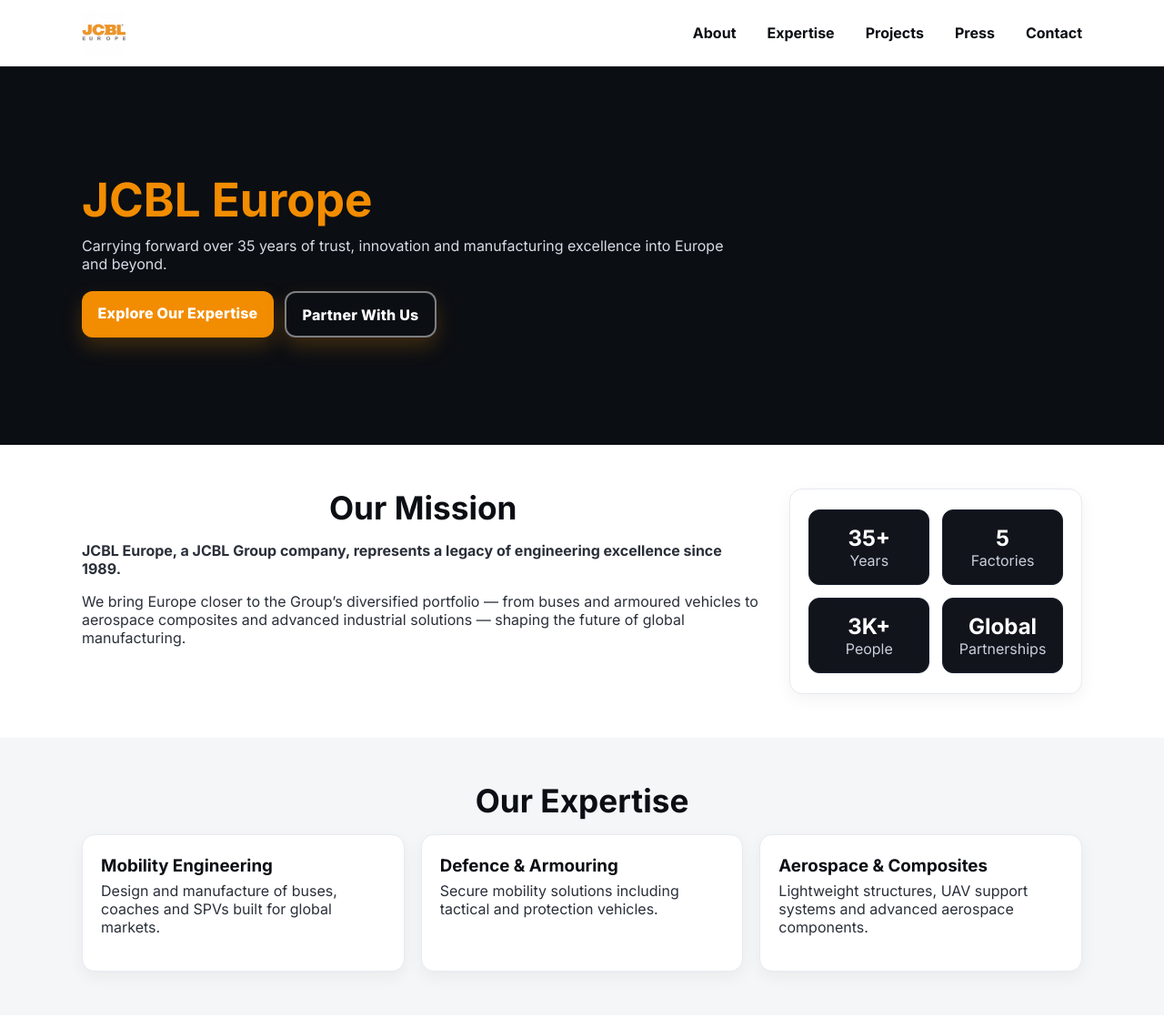
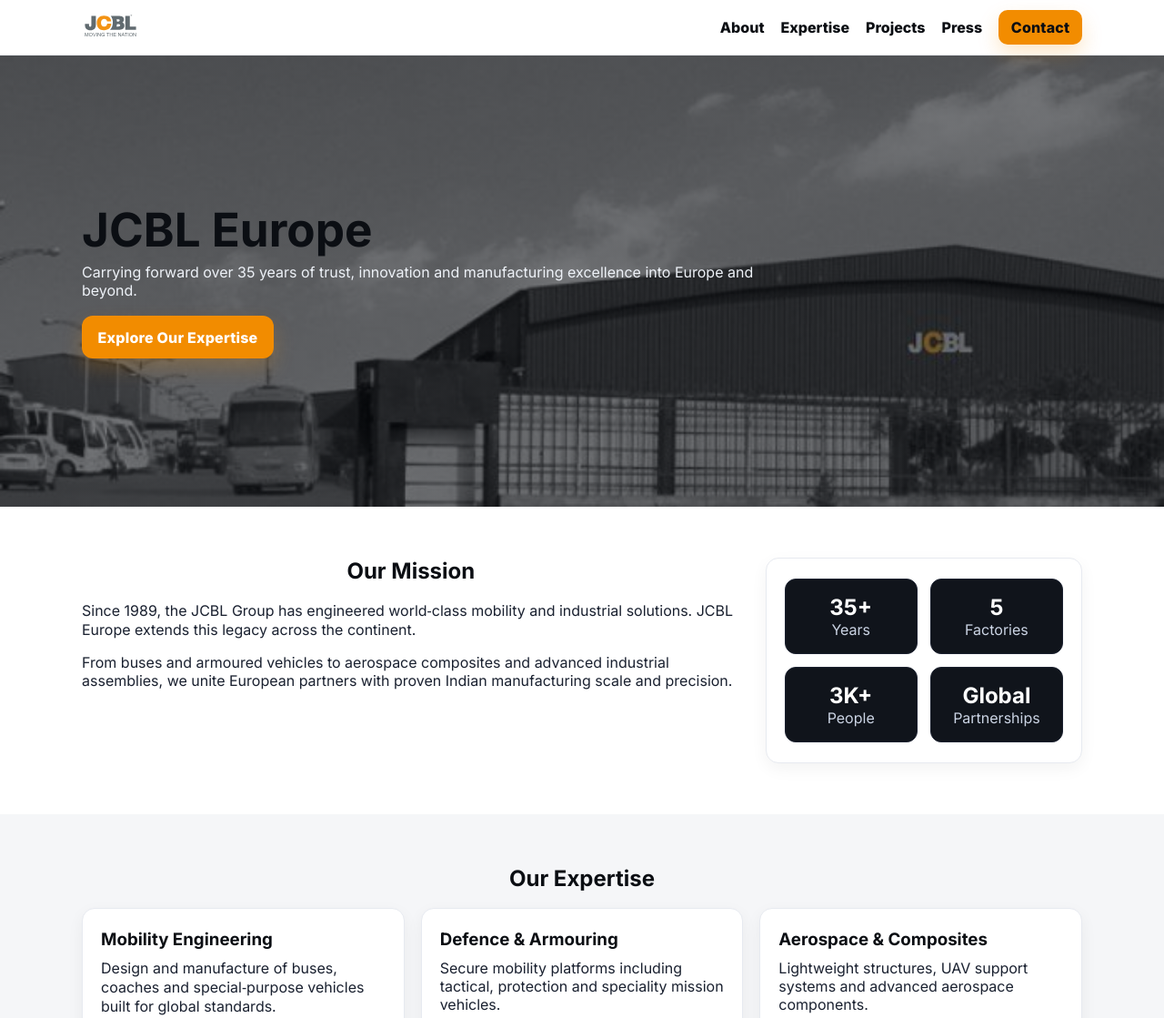
Before and after one commit to jcblgroupeu/jcbl-europe-site, a plain HTML site: page index.html in a window 1280 px wide. Shown: the top 1119 px of the page at 91% size. Drawn offline with Linux system fonts and the light colour scheme.

Commit message:
Add files via upload

```diff
--- a/index.html
+++ b/index.html
@@ -1,73 +1,71 @@
 <!DOCTYPE html>
 <html lang="en">
 <head>
-  <meta charset="UTF-8">
-  <meta name="viewport" content="width=device-width, initial-scale=1">
+  <meta charset="UTF-8" />
+  <meta name="viewport" content="width=device-width, initial-scale=1" />
   <title>JCBL Europe — A JCBL Group Enterprise</title>
-  <meta name="description" content="JCBL Europe is a JCBL Group enterprise — mobility engineering, defence & armouring, aerospace & composites for global markets.">
-  <link rel="icon" href="assets/logo.png">
+  <meta name="description" content="JCBL Europe brings over 35 years of engineering and manufacturing excellence to Europe — mobility engineering, defence & armouring, aerospace & composites." />
   <link rel="preconnect" href="https://fonts.googleapis.com">
   <link rel="preconnect" href="https://fonts.gstatic.com" crossorigin>
-  <link href="https://fonts.googleapis.com/css2?family=Inter:wght@300;400;600;700;800&display=swap" rel="stylesheet">
-  <link rel="stylesheet" href="styles.css">
+  <link href="https://fonts.googleapis.com/css2?family=Inter:wght@400;600;700;800&display=swap" rel="stylesheet">
+  <link rel="icon" type="image/png" href="assets/favicon.png">
+  <link rel="stylesheet" href="style.css" />
+  <style>html{scroll-behavior:smooth}</style>
 </head>
 <body>
   <header class="nav">
     <div class="container nav-inner">
-      <div class="brand">
-        <img src="assets/logo.png" alt="JCBL Europe logo" height="48">
-      </div>
-      <nav>
-        <a href="#mission">About</a>
+      <a class="brand" href="#top" aria-label="JCBL Europe">
+        <img src="assets/logo.svg" alt="JCBL Europe logo" height="28" />
+      </a>
+      <nav class="nav-links">
+        <a href="#about">About</a>
         <a href="#expertise">Expertise</a>
         <a href="#projects">Projects</a>
         <a href="#press">Press</a>
-        <a href="#contact">Contact</a>
+        <a class="btn btn-small" href="#contact">Contact</a>
       </nav>
     </div>
   </header>
 
-  <!-- Hero -->
-  <section class="hero">
+  <main id="top">
+    <section class="hero hero-photo" aria-labelledby="hero-title">
       <div class="container hero-inner">
-      <h1><span>JCBL Europe</span></h1>
-      <p>Carrying forward over 35 years of trust, innovation and manufacturing excellence into Europe and beyond.</p>
+        <h1 id="hero-title">JCBL Europe</h1>
+        <p class="sub">Carrying forward over 35 years of trust, innovation and manufacturing excellence into Europe and beyond.</p>
         <div class="cta-row">
           <a href="#expertise" class="btn">Explore Our Expertise</a>
-        <a href="#contact" class="btn ghost">Partner With Us</a>
         </div>
       </div>
     </section>
 
-  <!-- Mission -->
-  <section id="mission" class="section">
+    <section id="about" class="section">
       <div class="container grid-2">
         <div>
           <h2>Our Mission</h2>
-        <p class="lead">JCBL Europe, a JCBL Group company, represents a legacy of engineering excellence since 1989.</p>
-        <p>We bring Europe closer to the Group’s diversified portfolio — from buses and armoured vehicles to aerospace composites and advanced industrial solutions — shaping the future of global manufacturing.</p>
+          <p class="lead">Since 1989, the JCBL Group has engineered world‑class mobility and industrial solutions. JCBL Europe extends this legacy across the continent.</p>
+          <p>From buses and armoured vehicles to aerospace composites and advanced industrial assemblies, we unite European partners with proven Indian manufacturing scale and precision.</p>
         </div>
-        <div class="card stat">
-          <div class="stat-item"><strong>35+</strong><span>Years</span></div>
-          <div class="stat-item"><strong>5</strong><span>Factories</span></div>
-          <div class="stat-item"><strong>3K+</strong><span>People</span></div>
-          <div class="stat-item"><strong>Global</strong><span>Partnerships</span></div>
+        <div class="card stats">
+          <div class="stat"><strong>35+</strong><span>Years</span></div>
+          <div class="stat"><strong>5</strong><span>Factories</span></div>
+          <div class="stat"><strong>3K+</strong><span>People</span></div>
+          <div class="stat"><strong>Global</strong><span>Partnerships</span></div>
         </div>
       </div>
     </section>
 
-  <!-- Expertise -->
-  <section id="expertise" class="section alt">
+    <section id="expertise" class="section section-alt">
       <div class="container">
         <h2>Our Expertise</h2>
         <div class="cards">
           <article class="card">
             <h3>Mobility Engineering</h3>
-          <p>Design and manufacture of buses, coaches and SPVs built for global markets.</p>
+            <p>Design and manufacture of buses, coaches and special‑purpose vehicles built for global standards.</p>
           </article>
           <article class="card">
             <h3>Defence & Armouring</h3>
-          <p>Secure mobility solutions including tactical and protection vehicles.</p>
+            <p>Secure mobility platforms including tactical, protection and speciality mission vehicles.</p>
           </article>
           <article class="card">
             <h3>Aerospace & Composites</h3>
@@ -77,14 +75,13 @@
       </div>
     </section>
 
-  <!-- Projects -->
     <section id="projects" class="section">
       <div class="container">
         <h2>Featured Projects</h2>
         <div class="cards cards-2">
           <article class="card">
             <h4>Global Bus Partnerships</h4>
-          <p>Collaborations with Daimler, Toyota and SML Isuzu to deliver advanced mobility platforms worldwide.</p>
+            <p>Collaboration with OEMs including Daimler, Toyota and SML Isuzu to deliver premium buses and coaches for international markets.</p>
           </article>
           <article class="card">
             <h4>Defence & Aerospace Platforms</h4>
@@ -92,7 +89,7 @@
           </article>
           <article class="card">
             <h4>Rolus Slovakia R&D Hub</h4>
-          <p>European innovation hub developing next‑generation combat systems, aerospace composites and precision engineering solutions.</p>
+            <p>European centre for advanced defence and aerospace engineering — co‑developing next‑generation systems and precision technologies with global partners.</p>
           </article>
           <article class="card">
             <h4>Special Purpose Vehicles</h4>
@@ -102,8 +99,7 @@
       </div>
     </section>
 
-  <!-- Press -->
-  <section id="press" class="section alt">
+    <section id="press" class="section section-alt">
       <div class="container">
         <h2>Press</h2>
         <div class="cards">
@@ -121,19 +117,18 @@
       </div>
     </section>
 
-  <!-- Contact -->
     <section id="contact" class="section">
       <div class="container grid-2">
         <div>
           <h2>Contact Us</h2>
-        <p>Connect with JCBL Europe to explore collaborations, partnerships and global opportunities.</p>
+          <p>Let’s explore collaborations, partnerships and supply programmes across Europe.</p>
           <ul class="contact-list">
             <li><strong>Email:</strong> contact@jcbleurope.com</li>
             <li><strong>Partnerships:</strong> partnerships@jcbleurope.com</li>
             <li><strong>Office:</strong> Transistorstraat 31, 1322 CK, Almere, The Netherlands</li>
           </ul>
         </div>
-      <form class="card form" action="#" method="post" onsubmit="alert('Thanks! Use Formspree or a backend to receive messages.'); return false;">
+        <form class="card form" action="#" method="post" onsubmit="alert('Thanks! Connect Formspree to receive submissions.'); return false;">
           <label>First name<input required></label>
           <label>Last name<input required></label>
           <label>Email<input type="email" required></label>
@@ -142,13 +137,13 @@
         </form>
       </div>
     </section>
+  </main>
 
   <footer class="footer">
     <div class="container footer-inner">
       <div>© 2025 JCBL Europe — A JCBL Group Enterprise</div>
       <div class="links">
-        <a href="#mission">About</a>
-        <a href="#expertise">Expertise</a>
+        <a href="#about">About</a>
         <a href="#projects">Projects</a>
         <a href="#press">Press</a>
         <a href="#contact">Contact</a>
--- /dev/null
+++ b/style.css
@@ -0,0 +1,73 @@
+:root{
+  --orange:#F28C00;      /* brand orange */
+  --orange-ink:#D97500;  /* darker orange */
+  --ink:#0b0e13;
+  --text:#1a2130;
+  --muted:#6c7280;
+  --soft:#f5f6f8;
+  --ring: rgba(242,140,0,.22);
+  --white:#ffffff;
+}
+*{box-sizing:border-box}
+html,body{margin:0;padding:0}
+html{scroll-behavior:smooth}
+body{font-family:Inter,system-ui,-apple-system,Segoe UI,Roboto,Helvetica,Arial,sans-serif;color:var(--text);background:#fff}
+
+/* Containers & spacing */
+.container{width:min(1100px,92vw);margin-inline:auto}
+.section{padding:56px 0}
+.section.section-alt{background:var(--soft)}
+h1,h2,h3,h4{color:var(--ink);margin:0 0 .6rem}
+h2{text-align:center;margin-bottom:18px}
+p{margin:0 0 1rem}
+
+/* Nav */
+.nav{position:sticky;top:0;z-index:50;background:rgba(255,255,255,.96);border-bottom:1px solid #eceff4;backdrop-filter:saturate(180%) blur(10px)}
+.nav-inner{display:flex;align-items:center;justify-content:space-between;gap:16px;padding:.7rem 0}
+.nav-links{display:flex;align-items:center;gap:18px}
+.nav a{text-decoration:none;color:var(--ink);font-weight:800}
+.nav a:hover{color:var(--orange)}
+
+/* Hero with background */
+.hero{display:grid;place-items:center;min-height:62vh;text-align:left;color:#fff;position:relative;isolation:isolate}
+.hero-photo{background:url('assets/hero.jpg') center/cover no-repeat;}
+.hero::before{content:"";position:absolute;inset:0;background:linear-gradient(180deg, rgba(11,14,19,.55) 0%, rgba(11,14,19,.55) 100%);z-index:-1}
+.hero-inner{padding:76px 0}
+.hero h1{font-size:clamp(2rem,4.2vw,3.2rem);line-height:1.12;margin:0 0 .4rem}
+.hero .sub{max-width:780px;margin:8px 0 18px;color:#eef2f8}
+.cta-row{display:flex;gap:12px;flex-wrap:wrap}
+
+/* Buttons */
+.btn{background:var(--orange);color:#fff;text-decoration:none;padding:.85rem 1.1rem;border-radius:12px;font-weight:900;letter-spacing:.2px;border:none;box-shadow:0 10px 22px var(--ring);transition:transform .12s ease,box-shadow .12s ease,opacity .12s}
+.btn:hover{transform:translateY(-1px);box-shadow:0 12px 26px var(--ring)}
+.btn-ghost{background:transparent;border:2px solid #ffffffcc;color:#fff}
+.btn-small{padding:.55rem .85rem;border-radius:10px}
+
+/* Grid */
+.grid-2{display:grid;gap:28px;grid-template-columns:1.35fr .65fr}
+@media (max-width:900px){.grid-2{grid-template-columns:1fr}}
+
+/* Cards */
+.cards{display:grid;gap:18px;grid-template-columns:repeat(3,1fr)}
+.cards-2{grid-template-columns:repeat(2,1fr)}
+@media (max-width:900px){.cards{grid-template-columns:1fr}.cards-2{grid-template-columns:1fr}}
+.card{background:#fff;border:1px solid #e7eaf0;border-radius:14px;padding:22px 20px;box-shadow:0 6px 18px rgba(12,14,18,.05)}
+.card.press .press-meta{color:var(--muted);font-size:.9rem;margin-bottom:.35rem}
+.card .arrow{display:inline-block;margin-top:.4rem;color:var(--orange-ink);text-decoration:none;font-weight:800}
+
+/* Stats */
+.stats{display:grid;grid-template-columns:repeat(2,1fr);gap:14px;align-content:center}
+.stat{background:#10141b;color:#eef2fb;border:1px solid #1b2130;border-radius:12px;padding:16px;text-align:center}
+.stat strong{display:block;font-size:1.5rem;color:#fff}
+.stat span{color:#cbd4e4}
+
+/* Forms */
+.form label{display:block;font-weight:800;font-size:.95rem;margin:8px 0 6px}
+.form input,.form textarea{width:100%;border:1.5px solid #dfe5ef;border-radius:12px;padding:.75rem .9rem;font:inherit}
+.form input:focus,.form textarea:focus{outline:none;border-color:#F2A441;box-shadow:0 0 0 6px rgba(242,140,0,.12)}
+
+/* Footer */
+.footer{background:#0b0e13;color:#c9d2e6;border-top:2px solid var(--orange);padding:24px 0}
+.footer-inner{display:flex;justify-content:space-between;align-items:center;gap:12px;flex-wrap:wrap}
+.footer a{color:#c9d2e6;text-decoration:none;margin-left:12px}
+.footer a:hover{color:#fff}
```
Also changed, not shown: assets/favicon.png (added), assets/hero.jpg (added). Lines whose indentation alone changed are shown as unchanged.
